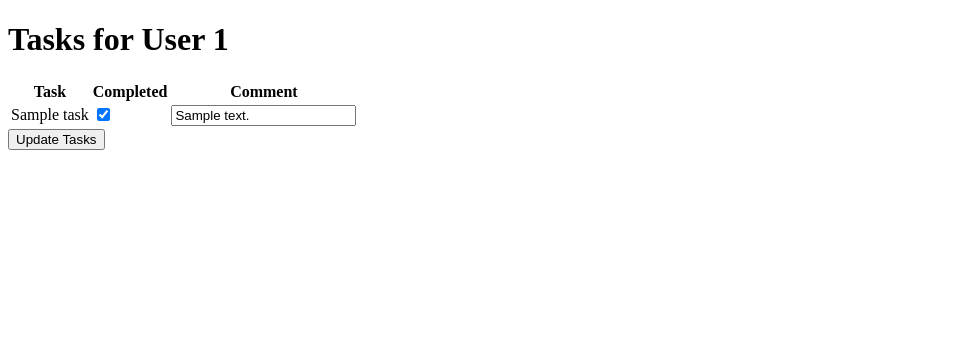
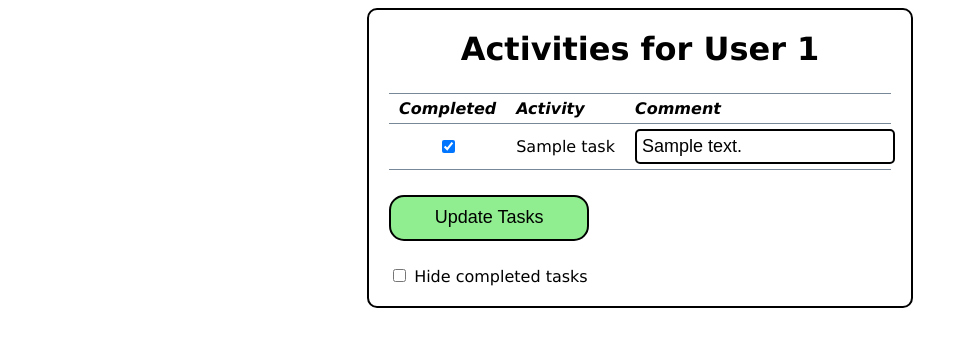
Before and after one commit to ingwaneorg/umkhondo, a Django app: template progress/templates/progress/tasks.html in a window 1280 px wide. Shown: the top 347 px of the page, without its empty margins (0-968 px from the left). Run offline with Django 4.2, Linux system fonts and the light colour scheme; tables that the repository leaves empty hold one stand-in row (values such as "Sample post"); the template is opened without the code that fills it: values that come from a table or form of the project are taken from there, most other values are stand-ins (such as "Sample title", 1, 10 or a date in 2020).

Commit message:
hide completed tasks

```diff
--- a/progress/templates/progress/tasks.html
+++ b/progress/templates/progress/tasks.html
@@ -1,41 +1,75 @@
+{% load static %}
+
 <!DOCTYPE html>
 <html lang="en">
 <head>
   <meta charset="UTF-8">
   <meta name="viewport" content="width=device-width, initial-scale=1.0">
   <title>Tasks for User {{ user_id }}</title>
+  <link rel="stylesheet" type="text/css" href="{% static 'css/app.css' %}">
 </head>
 <body>
-    <h1>Tasks for User {{ user_id }}</h1>
-
-
+  <div class="main tutor">
+    <div class="panel">
+      <div class="section">
+        <div class="row">
+          <h1>Activities for User {{ user_id }}</h1>
+        </div>
+        <div class="section">
+          <div class="section-gap"></div>
+          <div class="row2">
             <form method="POST">
               {% csrf_token %}
               <table>
                 <thead>
                   <tr>
-                    <th>Task</th>
-                    <th>Completed</th>
-                    <th>Comment</th>
+                    <td>Completed</td>
+                    <td>Activity</td>
+                    <td>Comment</td>
                   </tr>
                 </thead>
                 <tbody>
                   {% for task in tasks %}
                     <tr>
-                    <td>{{ task.title }}</td>
-                    <td>
+                      <td style="text-align: center;">
                         <!-- Ensure the checkbox reflects the task's completed state -->
                         <input type="checkbox" name="task_{{ task.id }}" {% if task.completed %}checked{% endif %}>
                       </td>
+                      <td style="text-align: left;">
+                        {{ task.title }}
+                      </td>
                       <td>
-                        <input type="text" name="comment_{{ task.id }}" value="{{ task.comment }}">
+                        <input type="text" name="comment_{{ task.id }}" value="{{ task.comment }}" style="text-align: left;">
                       </td>
                     </tr>
                   {% endfor %}
                 </tbody>
+                <tfoot>
+                </tfoot>
               </table>
-        <button type="submit">Update Tasks</button>
+              <div class="section">
+                <div class="section-gap"></div>
+                  <button class="button1" type="submit">Update Tasks</button>
+                </div>
+              </div>
             </form>
+          </div>
+
+          <div class="section-gap"></div>
+          <div class="section">
+            <div>
+              <form method="get">
+                <input type="checkbox" id="hide-completed" name="hide_completed" value="true"
+                  {% if hide_completed %}checked{% endif %} onchange="this.form.submit()">
+                <label for="hide-completed">Hide completed tasks</label>
+              </form>
+            </div>
+          </div>
+
+        </div>
+      </div>
+    </div>
+  </div>
 
 </body>
 </html>
--- /dev/null
+++ b/static/css/app.css
@@ -0,0 +1,249 @@
+body {
+  font-family: Verdana, Geneva, Tahoma, sans-serif;
+}
+
+h1 {
+  margin: 0;
+}
+
+.tutor .learner {
+  cursor: pointer;
+  user-select: none;
+}
+
+.big-page {
+  transform: scale(1.8) translateY(22%);
+  transform-origin: center; /* Ensures scaling starts from the top left */
+}
+
+.selected {
+  background-color: yellow;
+}
+
+button {
+  cursor: pointer;
+  padding: 5px;
+  font-size: large;
+  white-space: nowrap;
+  border: 2px solid black;
+  background-color: white;
+  border-radius: 15px;
+  user-select: none;
+  line-height: 1.75;
+  max-width: 200px;
+}
+
+button.clipboard {
+  width: fit-content;
+  line-height: initial;
+}
+
+button:focus, input:focus {
+  outline: 0;
+}
+
+button.button1 {
+  background-color: lightgreen;
+}
+
+button.button2 {
+  background-color:lightpink;
+}
+
+button.button3 {
+  background-color: darkseagreen;
+}
+
+.invisible {
+  visibility: hidden;
+}
+
+.panel {
+  padding: 20px;
+  border: 2px solid black;
+  background-color: #e8e8e8;
+  border-radius: 10px;
+  display: flex;
+  flex-direction: column;
+  min-height: 15em;
+  min-width: 450px;
+}
+
+.tutor .panel, .settings .panel {
+  background-color: white;
+  min-width: 100px;
+}
+
+.section {
+  display: flex;
+  flex-direction: column;
+}
+
+.main {
+  display: flex;
+  justify-content: center;
+}
+
+.left {
+  justify-content: flex-start;
+}
+
+.col-gap {
+  width: 10px;
+  display: inline-block;
+  flex: none;
+}
+
+.section-gap {
+  height: 25px;
+  display: block;
+  flex: none;
+}
+
+.row-gap {
+  height: 10px;
+  display: block;
+  flex: none;
+}
+
+.row {
+  display: flex;
+  justify-content: center;
+  align-items: stretch;
+}
+
+.row1 {
+  display: flex;
+  justify-content: left;
+  align-items: center;
+  text-align: left;
+}
+
+.row2 {
+  display: flex;
+  justify-content: center;
+  align-items: center;
+}
+
+.row3 {
+  display: flex;
+  justify-content: center;
+  align-items: center;
+  text-align: center;
+}
+
+div.status {
+  font-size: 6rem;
+  display: flex;
+  justify-content: center;
+  align-items: center;
+  min-height: 6rem;
+}
+
+td.status {
+  text-align: right;
+}
+
+.row button {
+  -ms-flex: 1 1 0%1;
+  flex: 1 1 0%;
+}
+
+input[type=text] {
+  width: 100%;
+  padding: 5px;
+  font-size: large;
+  text-align: center;
+  border: 2px solid black;
+  border-radius: 5px;
+  /* line-height: 1.75; */
+}
+
+.intro input[type=text] {
+  font-size: x-large;
+}
+
+.tick {
+  color: green;
+}
+
+i {
+  text-shadow: 2px 2px 3px lightgrey;
+}
+
+.cross {
+  color: darkred;
+}
+
+.smile {
+  color: hotpink;
+}
+
+.happy {
+  color: darkorange;
+}
+
+.coffee {
+  color: grey;
+}
+
+.away {
+  color: blue;
+}
+
+.failed {
+  color: darkred;
+}
+
+.time-message {
+  color: gray;
+}
+
+table {
+  width: 100%;
+  border-collapse: collapse;
+}
+
+thead, tfoot {
+  font-style: italic;
+  font-weight: bold;
+}
+
+td {
+  padding-left: 10px;
+  padding-right: 10px;
+  padding-top: 5px;
+  padding-bottom: 5px;
+  border-top: 1px solid lightslategray;
+  border-bottom: 1px solid lightslategray;
+}
+
+.inactive {
+  opacity: 50%;
+}
+
+/* draw bars in poll */
+/* Base class for blocks */
+.block {
+  display: inline-block;
+  width: 15px;
+  height: 15px;
+  margin-right: 5px;
+  background-color: blue;
+}
+/* green block */
+.green-block {
+  background-color: green;
+}
+
+/* Mobile devices */
+@media only screen and (max-width: 420px) {
+  .main {
+    width: 100%;
+  }
+
+  .panel {
+    min-width: 100px;
+    width: 100%;
+  }
+}
```
Also changed, not shown: progress/views.py (+17 -4 lines), tracker/settings.py (+9 -1 lines). Lines whose indentation alone changed are shown as unchanged.
